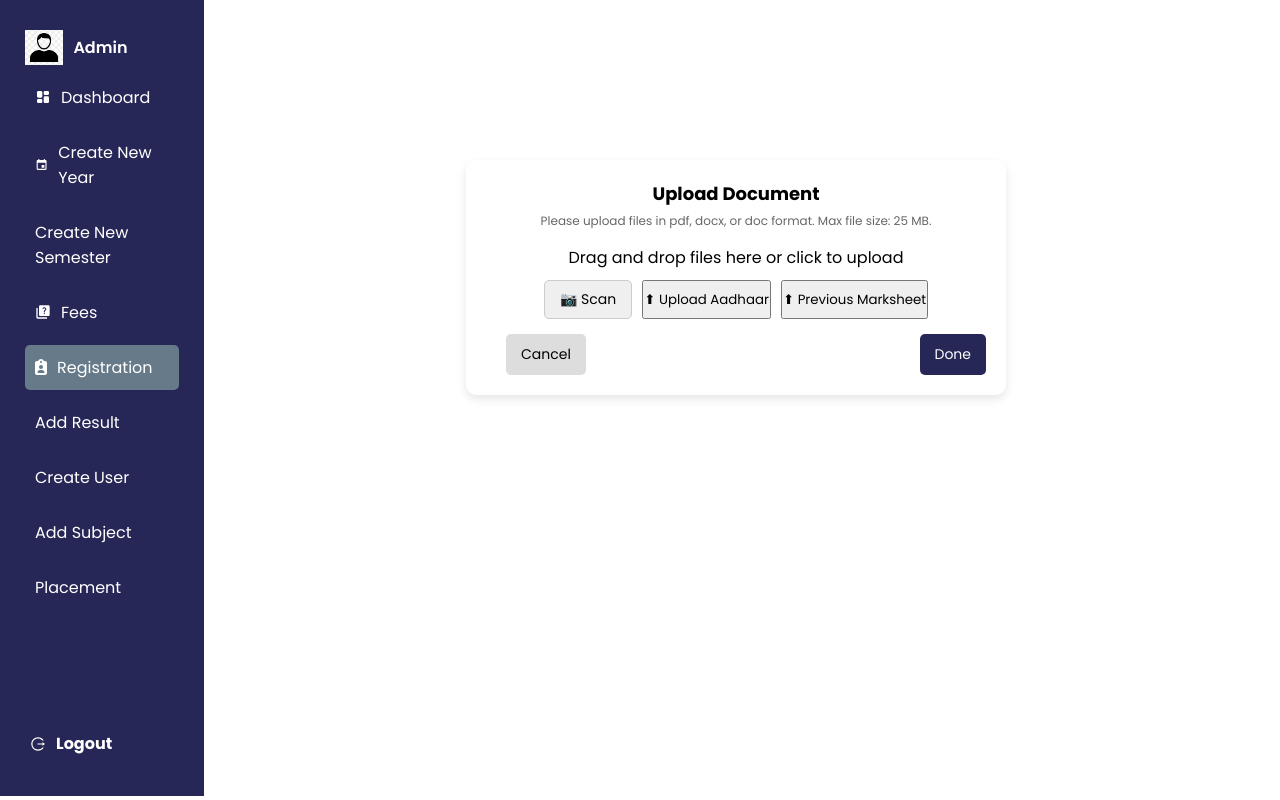
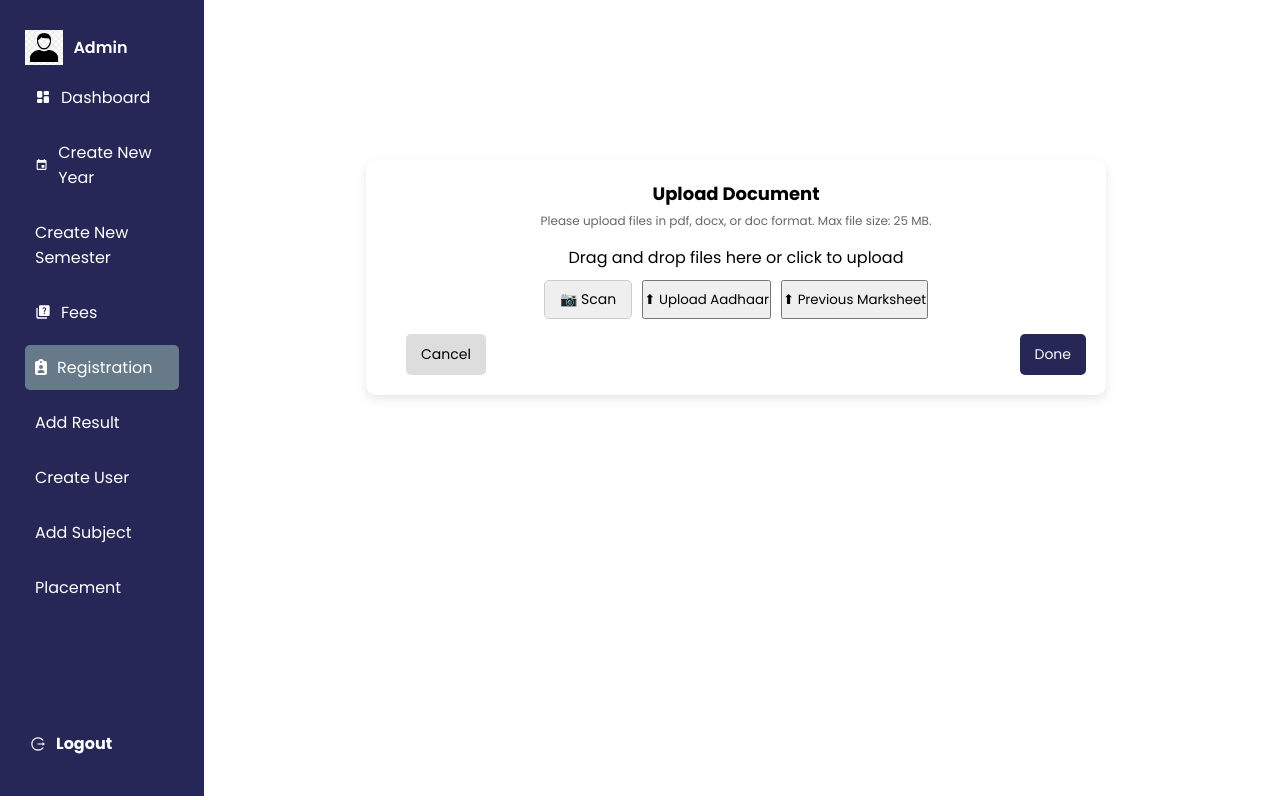
Before and after one commit to krushal29/krushal29-CVM-hackathon-frontend, a React (Vite) app: page /RegistationStudent in a window 1280 px wide. Built offline with nearby package versions, Linux system fonts and the light colour scheme.

Commit message:
registration account

```diff
--- a/src/App.jsx
+++ b/src/App.jsx
@@ -38,6 +38,7 @@ import ParentHomePage from "./pages/parentPage/ParentLandingPage/ParentHomePage"
 import PPlacement from "./pages/parentPage/ParentPlacement/PPlacement";
 import AAttendenecepage from "./pages/parentPage/ParentAttendencs/AAttendenecepage";
 import PCompititve from "./pages/parentPage/PCompitivePage/PCompititve";
+import RegistrationForm from "./component/Student/registrationComponent/RegistrationAccount";
 // import DoYouWant from "./component/administrationComponent/CreateYear/DoYouWant";
 
 const App = () => {
@@ -108,6 +109,7 @@ const App = () => {
         {/* <Route path="/CreateNewYear" element={<DoYouWant />} /> */}
         <Route path="/ShowSubject" element={<Subjecttable />} />
         <Route path="/AdminPlacement" element={<AdminPlacementPage />} />
+        <Route path='/RegistrationAccount' element={<RegistrationForm/>}/>
 
       </Routes>
     </Router>
--- a/src/component/Student/registrationComponent/RegistrationComp.jsx
+++ b/src/component/Student/registrationComponent/RegistrationComp.jsx
@@ -1,7 +1,10 @@
 import { useRef, useState } from "react";
 import "./registration.css";
+import { useNavigate } from "react-router-dom";
+
 
 const RegistrationComp = () => {
+  const navigate=useNavigate();
   const [files, setFiles] = useState([]);
   const fileInputRef = useRef(null);
   const previousMarksheetRef = useRef(null);
@@ -58,6 +61,7 @@ const RegistrationComp = () => {
 
   const handleDone = (event) => {
     event.stopPropagation(); // Prevent click from bubbling to upload area
+    navigate('/RegistrationAccount');
     // Add your done logic here
   };
 
@@ -127,7 +131,7 @@ const RegistrationComp = () => {
             <button className="cancel-btn" onClick={handleCancel}>
               Cancel
             </button>
-            <button className="done-btn" onClick={handleDone}>
+            <button className="done-btn" onClick={handleDone} >
               Done
             </button>
           </div>
--- a/src/component/Student/registrationComponent/registration.css
+++ b/src/component/Student/registrationComponent/registration.css
@@ -10,7 +10,7 @@
 
 
 .RegistrationForm .upload-container {
-  width: 500px;
+  width: 700px;
   margin: auto;
   padding: 20px;
   background: white;
```
